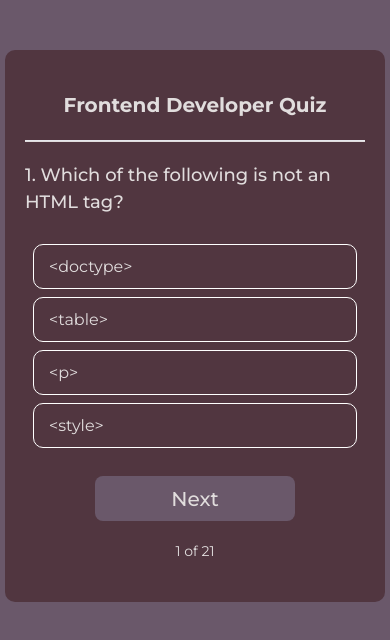
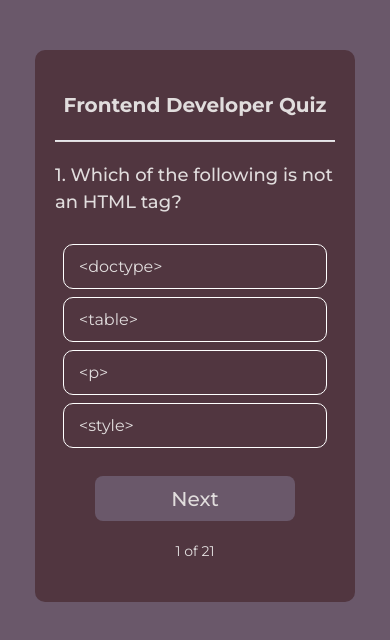
Before and after one commit to PaulinaDyrek/Frontend-Quiz, a React (Vite) app: page / in a window 390 px wide. Shown: the top 640 px of the page. Built offline with nearby package versions, Linux system fonts and the light colour scheme.

Commit message:
new container size for sm

```diff
--- a/src/components/Quiz/Quiz.jsx
+++ b/src/components/Quiz/Quiz.jsx
@@ -56,7 +56,7 @@ export function Quiz() {
     setResult(false);
   };
   return (
-    <div className="sm: w-[380px] h-full lg:w-[480px] lg:h-full m-auto mt-[50px] flex flex-col bg-brown text-grey gap-5 rounded-[10px] py-10 px-[20px]">
+    <div className="sm: w-[320px] h-full lg:w-[480px] lg:h-full m-auto mt-[50px] flex flex-col bg-brown text-grey gap-5 rounded-[10px] py-10 px-[20px]">
       <h1 className="sm: text-[20px] lg:text-[27px] font-bold m-auto ">
         Frontend Developer Quiz
       </h1>
```
